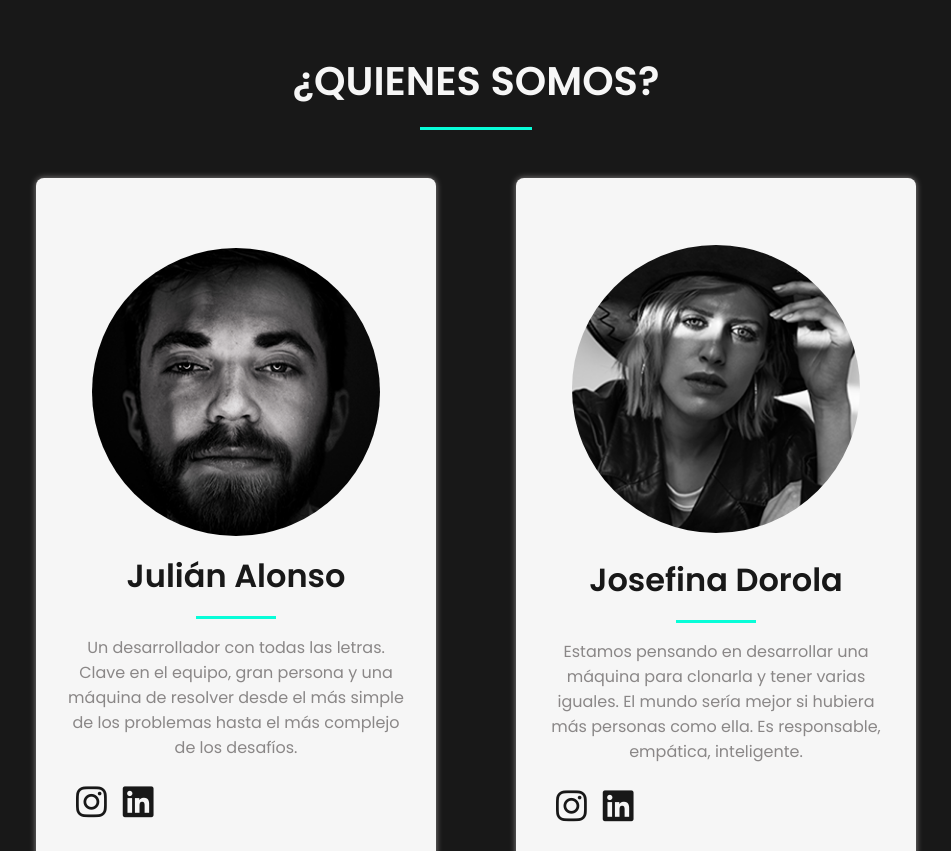
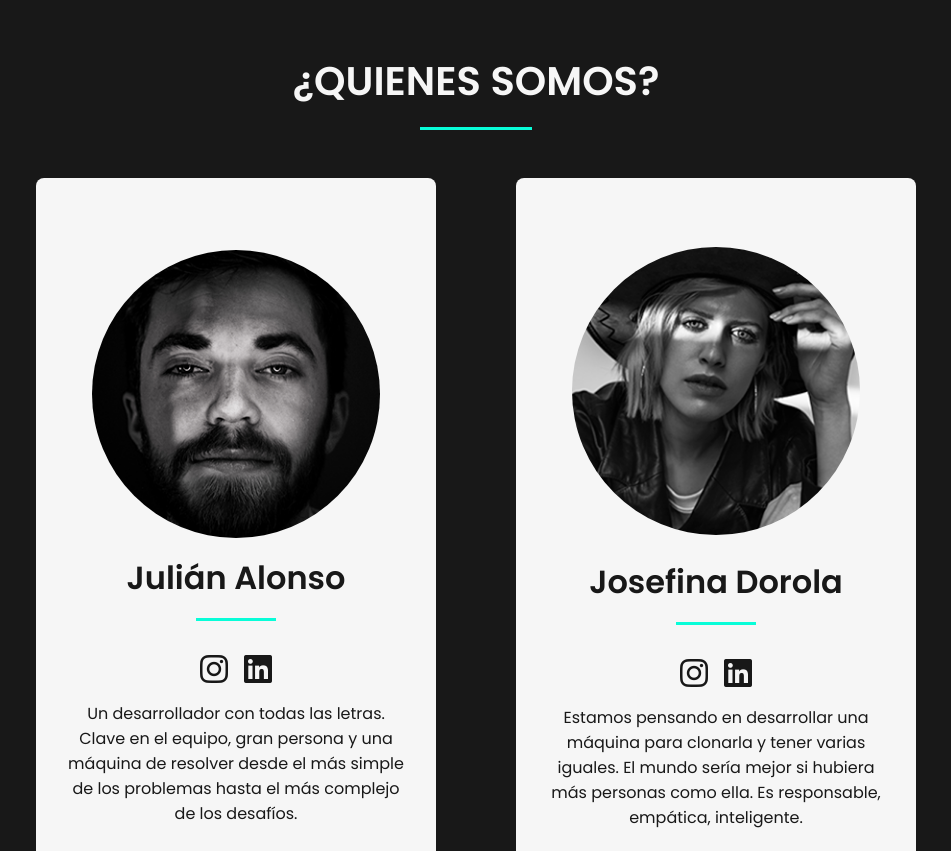
Before and after one commit to josefinadorola/portfolio, a website: page pages/nosotros.html in a window 1280 px wide. Shown: the part 149-1000 px from the top of the page, without its empty margins (164-1115 px from the left). Drawn offline with nearby package versions, Linux system fonts and the light colour scheme.

Commit message:
arreglo de un h3

```diff
--- a/pages/nosotros.html
+++ b/pages/nosotros.html
@@ -71,21 +71,21 @@
 
       <div class="container-nosotros">
         <div class="item-nosotros" data-aos="flip-left" data-aos-easing="ease-out-cubic" data-aos-duration="2000">
-                      <img src="../assets/img/julian.webp" alt="Julian" class="img1" />
+          <img src="../assets/img/julian.webp" alt="Julian" class="img1" />
           <div class="item-descripcion">
             <h3 class="titulo-nosotros">Julián Alonso</h3>
             <span class="divisor"></span>
+            <div class="redes-us">
+              <a href="https://www.instagram.com/jose.dorola/" target="_blank"><i
+                  class="fa-brands fa-instagram"></i></a>
+              <a href="https://www.linkedin.com/in/maria-josefina-dorola-61508955/" target="_blank"><i
+                  class="fa-brands fa-linkedin"></i></a>
+            </div>
             <p>
               Un desarrollador con todas las letras. Clave en el equipo, gran persona y una máquina de resolver desde el
               más simple de los problemas hasta el
               más complejo de los desafíos.
             </p>
-          </div>
-
-          <div class="redes-us">
-            <a href="https://www.instagram.com/jose.dorola/" target="_blank"><i class="fa-brands fa-instagram"></i></a>
-            <a href="https://www.linkedin.com/in/maria-josefina-dorola-61508955/" target="_blank"><i
-                class="fa-brands fa-linkedin"></i></a>
           </div>
         </div>
         <div class="item-nosotros" data-aos="flip-left" data-aos-easing="ease-out-cubic" data-aos-duration="2000">
@@ -95,15 +95,16 @@
           <div class="item-descripcion">
             <h3 class="titulo-nosotros">Josefina Dorola</h3>
             <span class="divisor"></span>
+            <div class="redes-us">
+              <a href="https://www.instagram.com/jose.dorola/" target="_blank"><i
+                  class="fa-brands fa-instagram"></i></a>
+              <a href="https://www.linkedin.com/in/maria-josefina-dorola-61508955/" target="_blank"><i
+                  class="fa-brands fa-linkedin"></i></a>
+
+            </div>
             <p>Estamos pensando en desarrollar una
               máquina para clonarla y tener varias iguales. El mundo sería mejor si hubiera más personas como ella. Es
               responsable, empática, inteligente.</p>
-          </div>
-          <div class="redes-us">
-            <a href="https://www.instagram.com/jose.dorola/" target="_blank"><i class="fa-brands fa-instagram"></i></a>
-            <a href="https://www.linkedin.com/in/maria-josefina-dorola-61508955/" target="_blank"><i
-                class="fa-brands fa-linkedin"></i></a>
-
           </div>
         </div>
     </section>
@@ -133,7 +134,7 @@
           </div>
 
           <div class="mv-item">
-            <h2>Nuestra visión</h2>
+            <h3>Nuestra visión</h3>
             <span class="divisor"></span>
             <p>
               Ser una de las mejores empresas de desarrollo web, reconocida por la innovación, simpleza y generación de
--- a/sass/base/_responsive.scss
+++ b/sass/base/_responsive.scss
@@ -6,6 +6,7 @@
   /*Navbar*/
   .header {
     padding: 10px 20px;
+    z-index: 4;
 
     .navbar {
       gap: 20px;
--- a/sass/components/_nosotros.scss
+++ b/sass/components/_nosotros.scss
@@ -42,7 +42,6 @@
       border-radius: 0.5rem;
       text-align: center;
       background-color: $font-gral;
-      box-shadow: 0 0 6px $grey;
 
 
 
@@ -63,6 +62,7 @@
 
         h3 {
           padding: 0 2rem;
+          color: $bg-color;
         }
 
         span {
@@ -73,21 +73,22 @@
         }
 
         p {
-          color: $grey;
+          color: $bg-color;
         }
 
       }
 
       .redes-us {
         display: flex;
-        justify-content: left;
+        justify-content: center;
+        padding: 0.5rem;
 
         .fa-instagram,
         .fa-linkedin {
           padding: 0.5rem;
-          font-size: 2.2em;
+          font-size: 2rem;
+          transition: transform 1s;
           color: $bg-color;
-          transition: transform 1s;
 
           &:hover {
             transform: scale(1.2);
```
Also changed, not shown: css/style.css, 1 other file.
